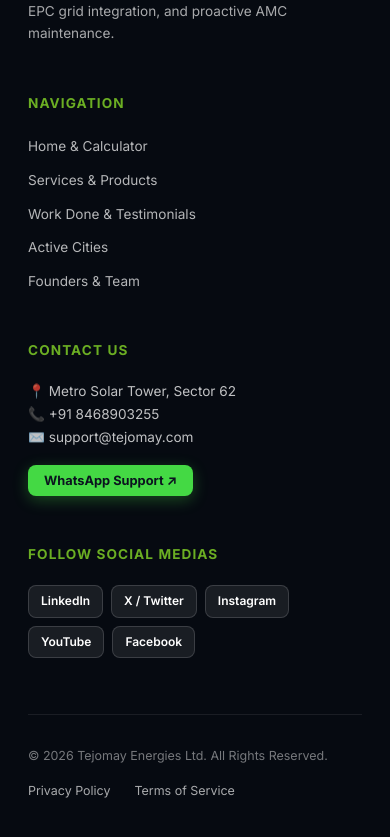
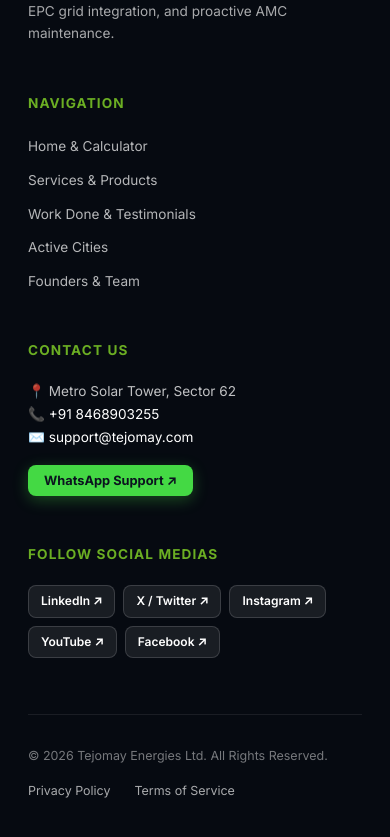
Before and after one commit to tejomayenergies2026-debug/Tejomay_ennergies_website, a React (Vite) app: page / in a window 390 px wide. Shown: the part 7722-8559 px from the top of the page. Built offline with nearby package versions, Linux system fonts and the light colour scheme; no server answers; the database is empty.

Commit message:
fix: active clickable phone numbers, email links, and social media links in footer and city sections

```diff
--- a/src/components/Footer.tsx
+++ b/src/components/Footer.tsx
@@ -74,8 +74,12 @@ export default function Footer({ onSecretAdminTrigger, onOpenLegal }: FooterProp
             </h4>
             <p style={{ fontSize: '0.85rem', color: 'rgba(255, 255, 255, 0.75)', lineHeight: 1.7 }}>
               📍 Metro Solar Tower, Sector 62<br />
-              📞 +91 8468903255<br />
-              ✉️ support@tejomay.com
+              <a href="tel:+918468903255" style={{ color: '#ffffff', textDecoration: 'none', transition: 'color 0.2s' }}>
+                📞 +91 8468903255
+              </a><br />
+              <a href="mailto:support@tejomay.com" style={{ color: '#ffffff', textDecoration: 'none', transition: 'color 0.2s' }}>
+                ✉️ support@tejomay.com
+              </a>
             </p>
             <button
               onClick={handleWhatsApp}
@@ -92,11 +96,18 @@ export default function Footer({ onSecretAdminTrigger, onOpenLegal }: FooterProp
               Follow Social Medias
             </h4>
             <div style={{ display: 'flex', flexWrap: 'wrap', gap: '0.5rem' }}>
-              {['LinkedIn', 'X / Twitter', 'Instagram', 'YouTube', 'Facebook'].map((soc, idx) => (
+              {[
+                { name: 'LinkedIn', url: 'https://www.linkedin.com/company/tejomay-energies' },
+                { name: 'X / Twitter', url: 'https://x.com/tejomayenergies' },
+                { name: 'Instagram', url: 'https://www.instagram.com/tejomayenergies' },
+                { name: 'YouTube', url: 'https://www.youtube.com/@tejomayenergies' },
+                { name: 'Facebook', url: 'https://www.facebook.com/tejomayenergies' }
+              ].map((soc, idx) => (
                 <a
                   key={idx}
-                  href="#"
-                  onClick={(e) => { e.preventDefault(); handleWhatsApp(); }}
+                  href={soc.url}
+                  target="_blank"
+                  rel="noopener noreferrer"
                   style={{
                     background: 'rgba(255, 255, 255, 0.08)',
                     color: '#ffffff',
@@ -105,10 +116,22 @@ export default function Footer({ onSecretAdminTrigger, onOpenLegal }: FooterProp
                     borderRadius: '8px',
                     fontSize: '0.75rem',
                     fontWeight: 600,
-                    textDecoration: 'none'
+                    textDecoration: 'none',
+                    display: 'inline-flex',
+                    alignItems: 'center',
+                    gap: '0.25rem',
+                    transition: 'border-color 0.2s, background 0.2s'
+                  }}
+                  onMouseEnter={(e) => {
+                    e.currentTarget.style.borderColor = '#6BAE23';
+                    e.currentTarget.style.background = 'rgba(107, 174, 35, 0.15)';
+                  }}
+                  onMouseLeave={(e) => {
+                    e.currentTarget.style.borderColor = 'rgba(255, 255, 255, 0.15)';
+                    e.currentTarget.style.background = 'rgba(255, 255, 255, 0.08)';
                   }}
                 >
-                  {soc}
+                  {soc.name} ↗
                 </a>
               ))}
             </div>
--- a/src/components/PotentialSection.tsx
+++ b/src/components/PotentialSection.tsx
@@ -6,7 +6,7 @@ export default function PotentialSection() {
   };
 
   const callPhone = (phone: string) => {
-    window.open(`tel:${phone.replace(/\s+/g, '')}`, '_self');
+    window.location.href = `tel:${phone.replace(/\s+/g, '')}`;
   };
 
   return (
@@ -150,7 +150,7 @@ export default function PotentialSection() {
                 </button>
 
                 <button
-                  onClick={() => callPhone('+91 98765 43210')}
+                  onClick={() => callPhone('+91 8468903255')}
                   style={{
                     background: '#0b131f',
                     color: '#ffffff',
@@ -277,7 +277,7 @@ export default function PotentialSection() {
                 </button>
 
                 <button
-                  onClick={() => callPhone('+91 98765 43211')}
+                  onClick={() => callPhone('+91 8468903255')}
                   style={{
                     background: '#0b131f',
                     color: '#ffffff',
```
